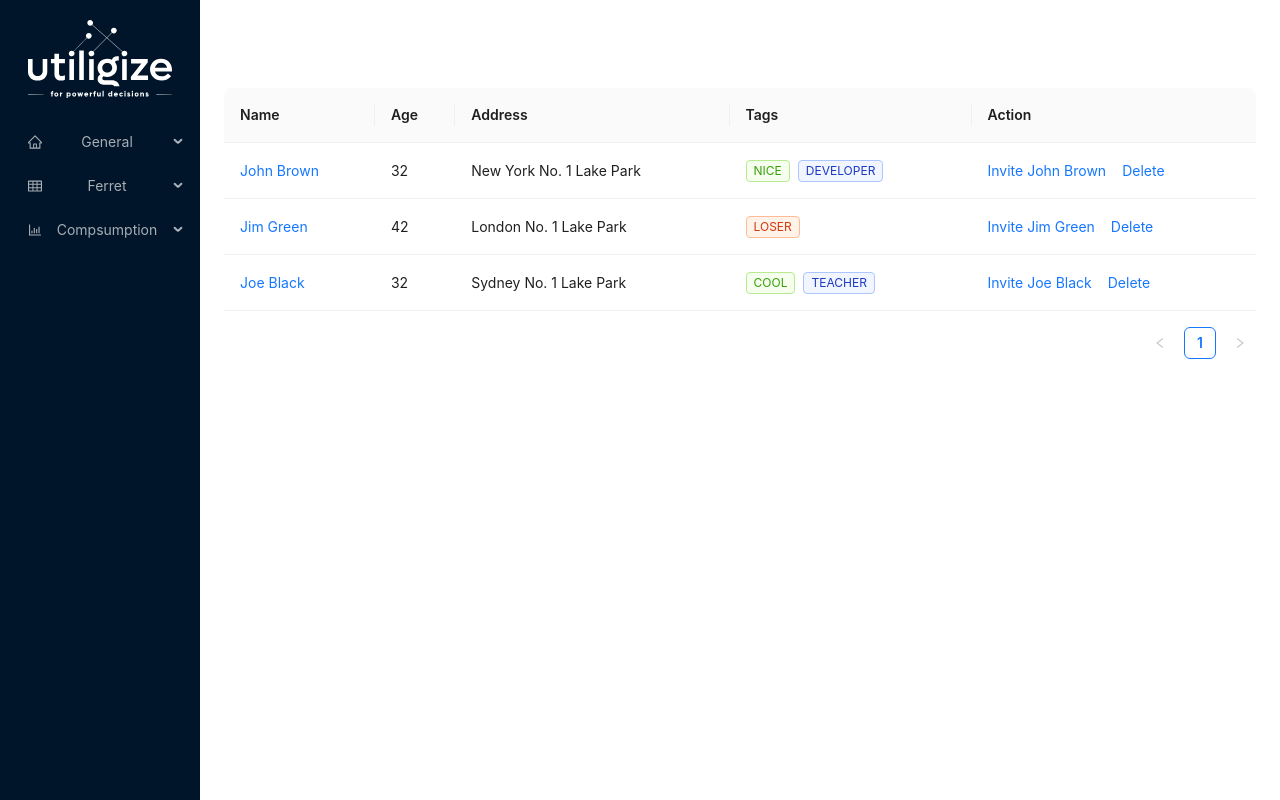
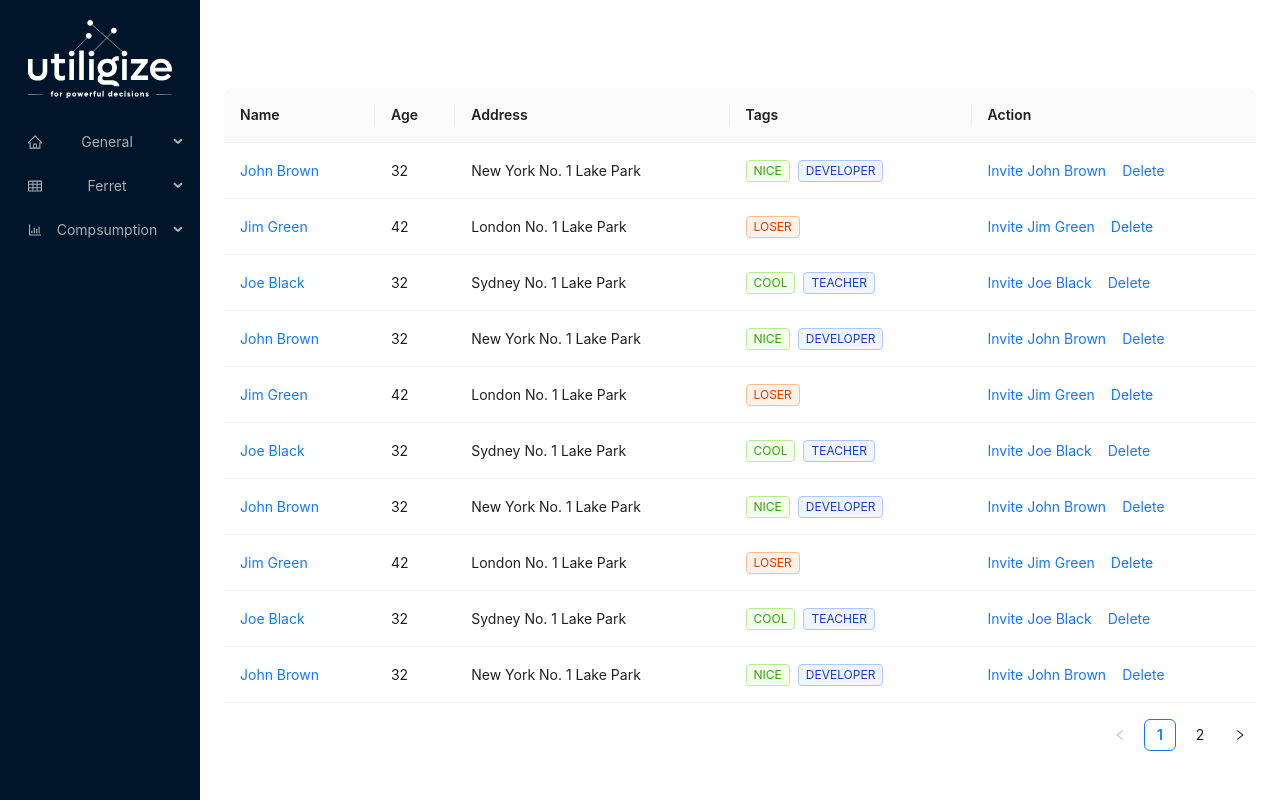
Before and after one commit to abdulahiroble/dashboard-frontend-ms, a React (Create React App) app: page / in a window 1280 px wide. Built offline with nearby package versions, Linux system fonts and the light colour scheme.

Commit message:
setup user collections

```diff
--- a/src/components/DataTable.tsx
+++ b/src/components/DataTable.tsx
@@ -81,6 +81,69 @@ const data: DataType[] = [
         address: 'Sydney No. 1 Lake Park',
         tags: ['cool', 'teacher'],
     },
+    {
+        key: '1',
+        name: 'John Brown',
+        age: 32,
+        address: 'New York No. 1 Lake Park',
+        tags: ['nice', 'developer'],
+    },
+    {
+        key: '2',
+        name: 'Jim Green',
+        age: 42,
+        address: 'London No. 1 Lake Park',
+        tags: ['loser'],
+    },
+    {
+        key: '3',
+        name: 'Joe Black',
+        age: 32,
+        address: 'Sydney No. 1 Lake Park',
+        tags: ['cool', 'teacher'],
+    },
+    {
+        key: '1',
+        name: 'John Brown',
+        age: 32,
+        address: 'New York No. 1 Lake Park',
+        tags: ['nice', 'developer'],
+    },
+    {
+        key: '2',
+        name: 'Jim Green',
+        age: 42,
+        address: 'London No. 1 Lake Park',
+        tags: ['loser'],
+    },
+    {
+        key: '3',
+        name: 'Joe Black',
+        age: 32,
+        address: 'Sydney No. 1 Lake Park',
+        tags: ['cool', 'teacher'],
+    },
+    {
+        key: '1',
+        name: 'John Brown',
+        age: 32,
+        address: 'New York No. 1 Lake Park',
+        tags: ['nice', 'developer'],
+    },
+    {
+        key: '2',
+        name: 'Jim Green',
+        age: 42,
+        address: 'London No. 1 Lake Park',
+        tags: ['loser'],
+    },
+    {
+        key: '3',
+        name: 'Joe Black',
+        age: 32,
+        address: 'Sydney No. 1 Lake Park',
+        tags: ['cool', 'teacher'],
+    },
 ];
 
 const DataTable: React.FC = () => <Table columns={columns} dataSource={data} />;
```
Also changed, not shown: src/services/ApiContext.tsx (added, +7 -0 lines), src/services/collections/LoadUserCollection.tsx (added, +67 -0 lines), 1 other file (tests, documents, lock files or other folders).
